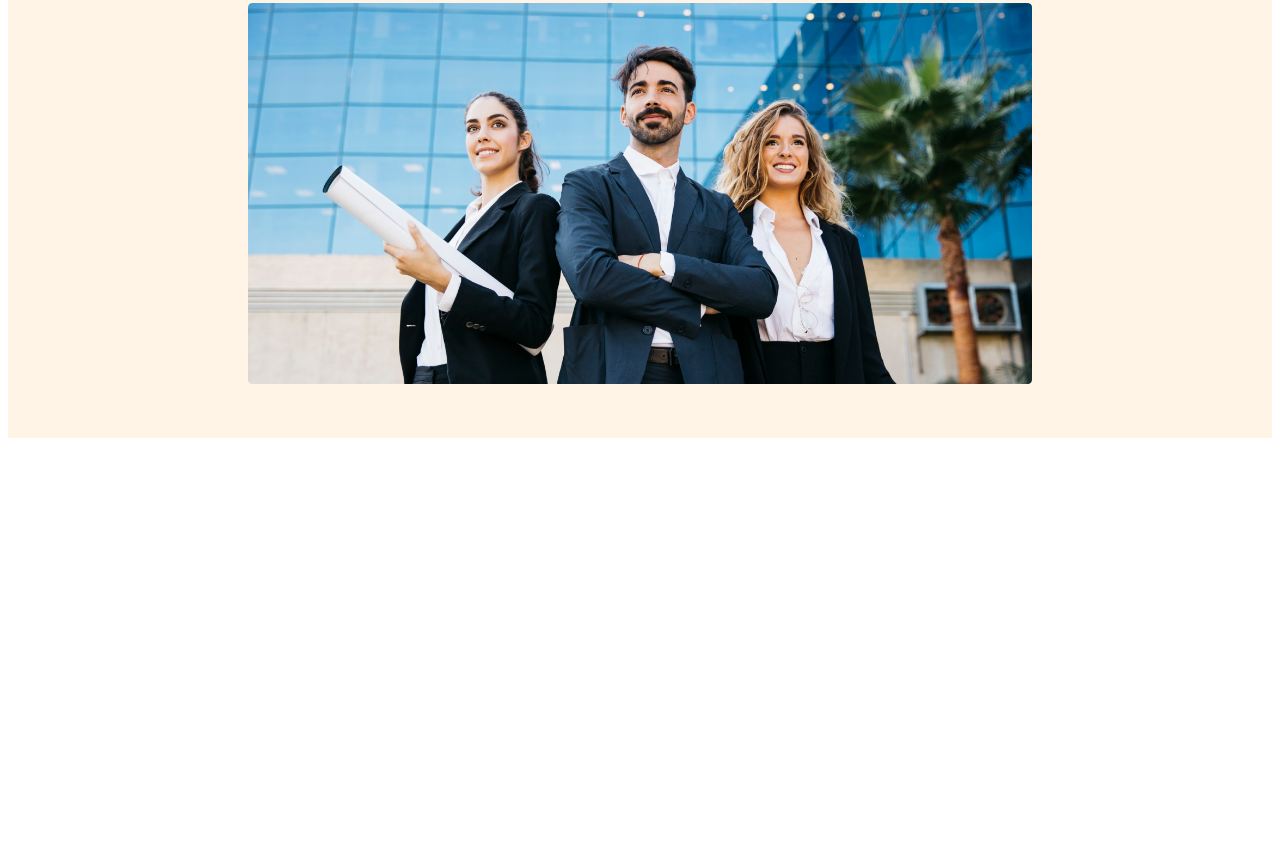
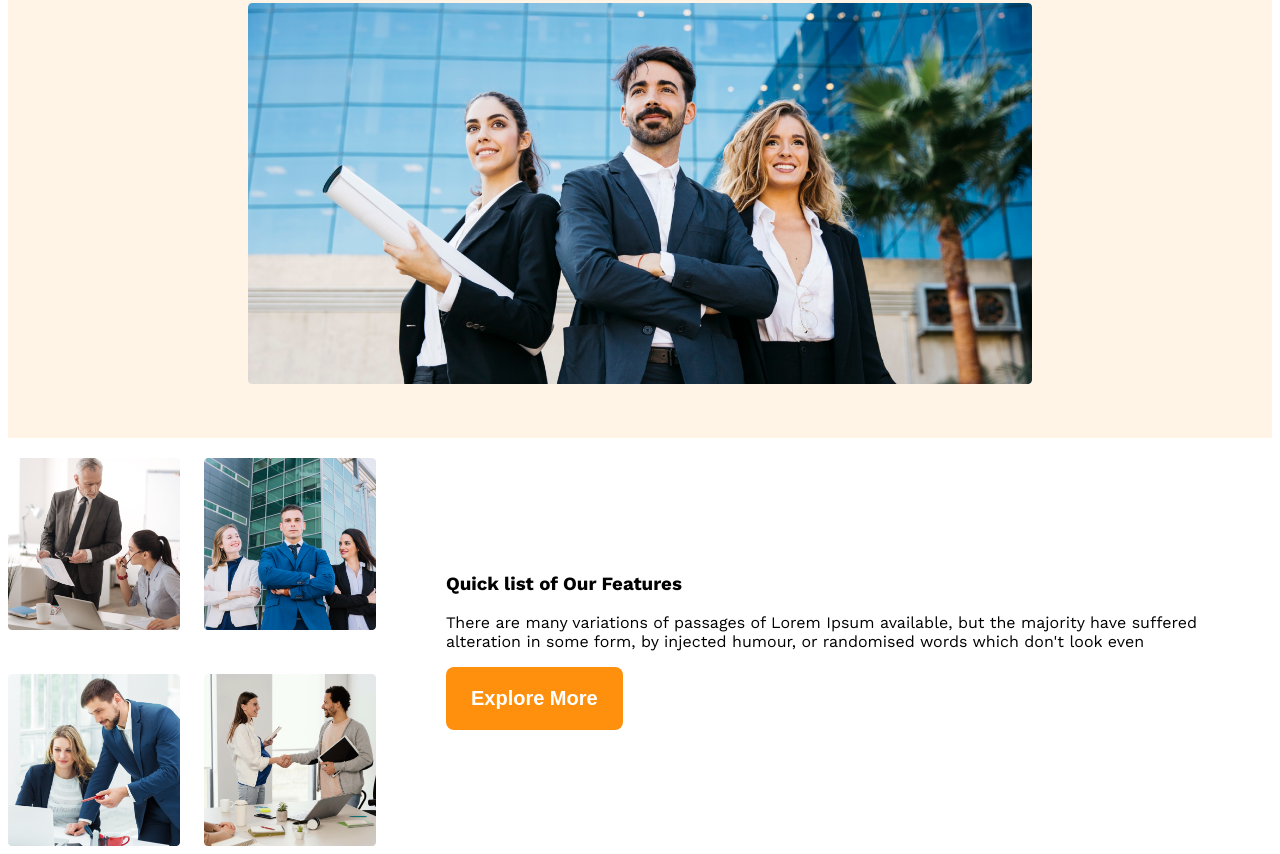
Before and after one commit to Be3tle/g3-architect-responsive-website, a plain HTML site: page index.html in a window 1280 px wide. Shown: the part 566-1420 px from the top of the page. Before the commit the page ends 1012 px from the top, so only its background shows below. Drawn offline with nearby package versions, Linux system fonts and the light colour scheme.

Commit message:
features added

```diff
--- a/index.html
+++ b/index.html
@@ -12,6 +12,7 @@
 </head>
 
 <body>
+    <!-- header -->
     <header>
         <nav>
             <h3 class="nav-title">G3 Architects</h3>
@@ -36,9 +37,31 @@
         </div>
     </header>
     <main>
+        <!-- features -->
+        <section class="teams-container">
+            <div class="teams-img-container">
+                <img src="./images/team1.png" alt="">
+                <img src="./images/team2.png" alt="">
+                <img src="./images/team3.png" alt="">
+                <img src="./images/team4.png" alt="">
+            </div>
+
+            <div class="teams-content">
+                <h3 class="teams-title">
+                    <span>Quick list</span> <span>of Our</span> <span>Features</span>
+                </h3>
+                <p class="teams-description">
+                    There are many variations of passages of Lorem Ipsum available, but the majority have suffered
+                    alteration in some form, by injected humour, or randomised words which don't look even
+                </p>
+                <button class="btn-primary">Explore More</button>
+
+            </div>
+        </section>
+
+    </main>
 
 
-    </main>
     <footer>
 
     </footer>
--- a/style.css
+++ b/style.css
@@ -1,4 +1,4 @@
-/* shared styles */
+/* shared */
 body {
   font-family: "Work Sans", sans-serif;
 }
@@ -12,7 +12,7 @@ body {
   cursor: pointer;
   font-weight: 600;
 }
-/* header styles */
+/* header */
 header {
   background: rgba(255, 144, 14, 0.1);
   padding: 50px 240px;
@@ -44,7 +44,7 @@ nav li a {
   color: #424242;
 }
 
-/* banner styles */
+/* banner */
 .banner-content {
   max-width: 800px;
   text-align: center;
@@ -65,7 +65,7 @@ img {
   margin-top: 20px;
 }
 
-/* responsive styles */
+/* responsiveness */
 @media screen and (max-width: 576px) {
   /* mobile */
   header {
@@ -85,3 +85,25 @@ img {
     }
   }
 }
+
+/* main */
+main {
+  max-width: 1440px;
+  margin: 0 auto;
+}
+
+/* teams */
+.teams-container {
+  display: flex;
+  align-items: center;
+}
+
+.teams-img-container {
+  display: grid;
+  grid-template-columns: repeat(2, 1fr);
+  gap: 1.5rem;
+}
+
+.teams-content {
+  padding: 0 70px;
+}
```
